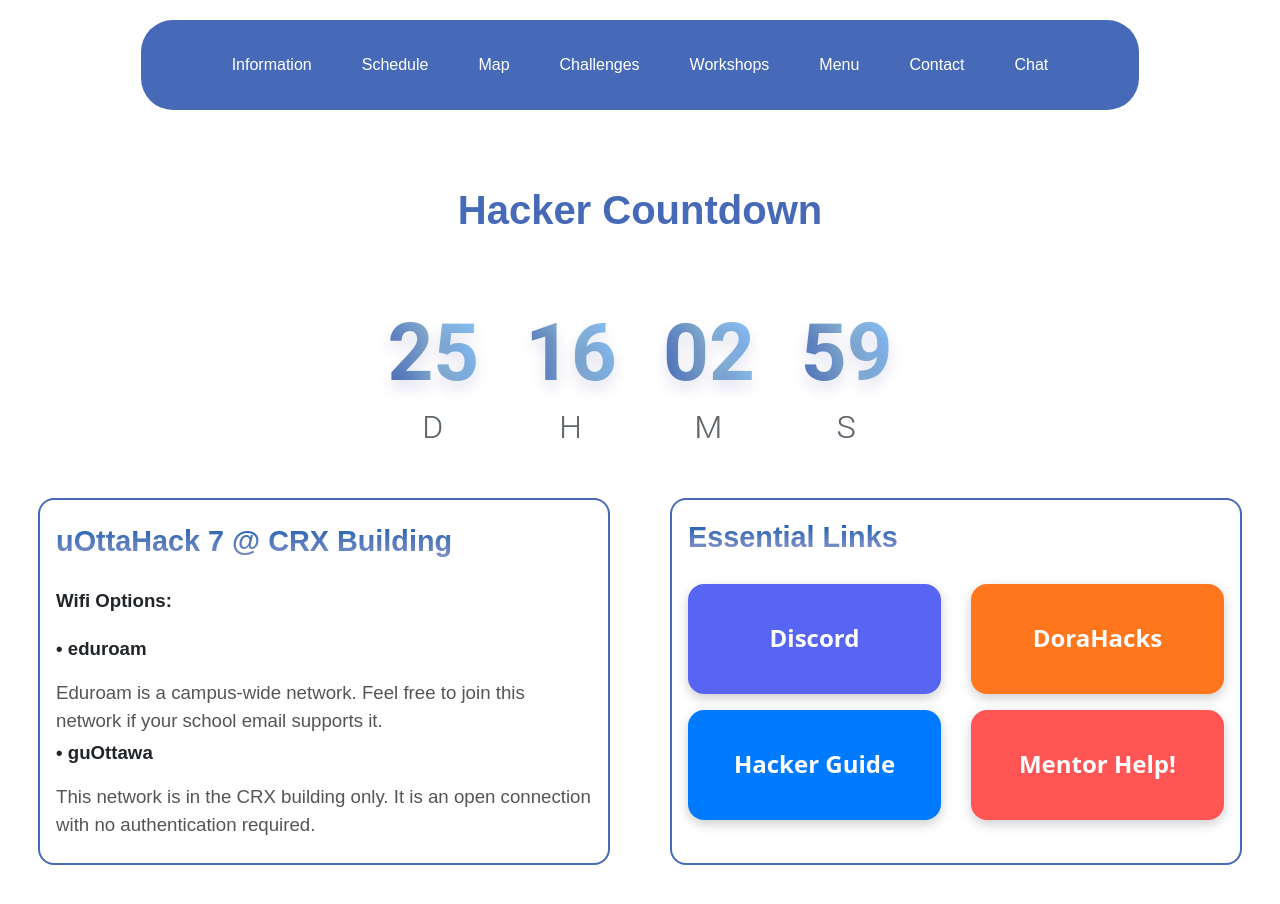
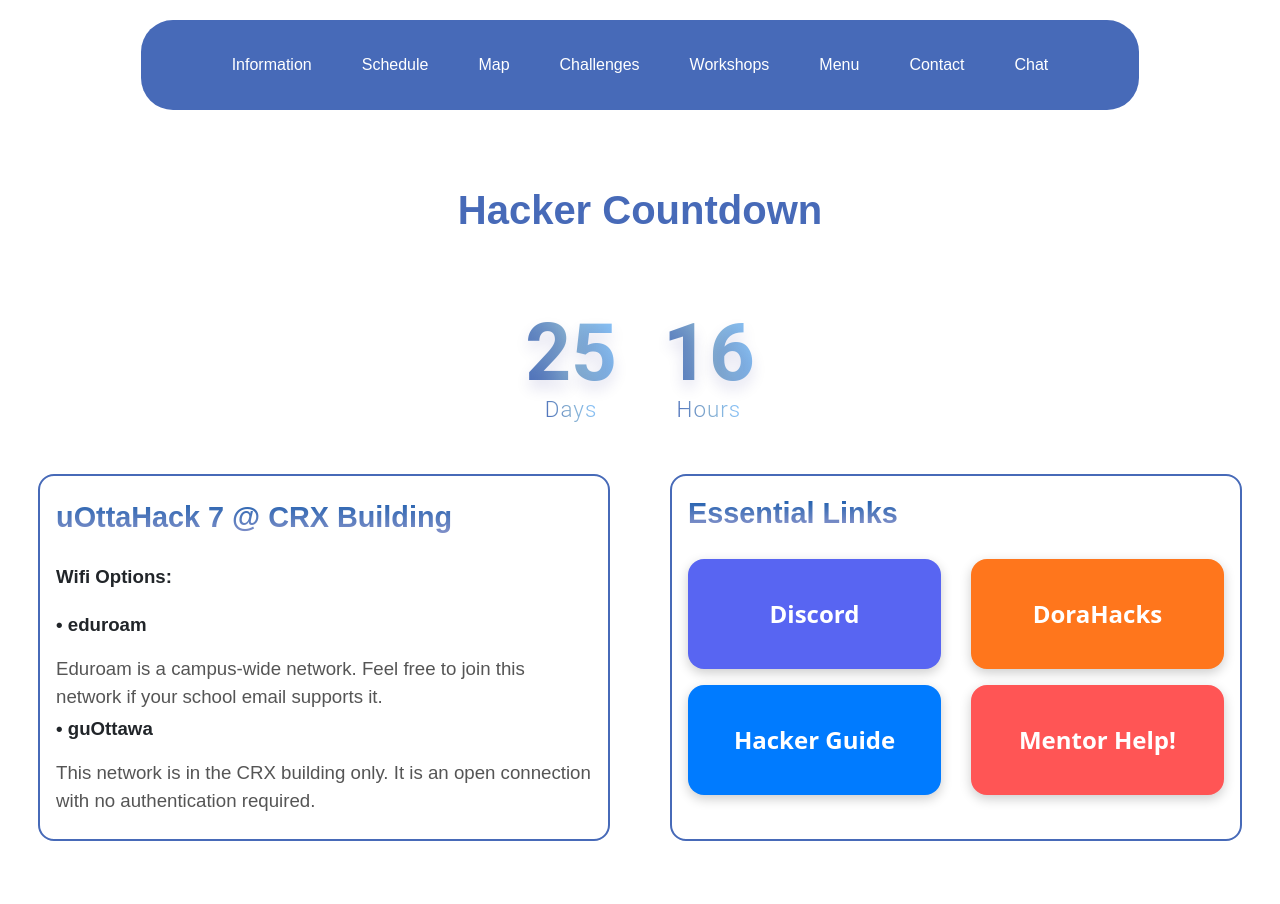
Before and after one commit to Qerope/2025-uottahack-live, a React (Create React App) app: page / in a window 1280 px wide. Shown: the top 904 px of the page. Built offline with nearby package versions, Linux system fonts and the light colour scheme; a web font is replaced by a local one.

Commit message:
countdown styling

```diff
--- a/src/views/Countdown.tsx
+++ b/src/views/Countdown.tsx
@@ -75,10 +75,10 @@
         showHours && (timeLeft.days > 0 || timeLeft.hours >= hoursThreshold || timeLeft.hours > 0);
     const shouldShowMinutes =
         showMinutes &&
-        (timeLeft.days > 0 || timeLeft.hours > 0 || timeLeft.minutes >= minutesThreshold || timeLeft.minutes > 0);
+        (timeLeft.days > 0 || timeLeft.hours > 0 || timeLeft.minutes >= minutesThreshold || timeLeft.minutes > 0) && (timeLeft.days === 0 && timeLeft.hours < hoursThreshold/2);
     const shouldShowSeconds =
         showSeconds &&
-        (timeLeft.days > 0 || timeLeft.hours > 0 || timeLeft.minutes > 0 || timeLeft.seconds > 0);
+        (timeLeft.days > 0 || timeLeft.hours > 0 || timeLeft.minutes > 0 || timeLeft.seconds > 0) && (timeLeft.days === 0 && timeLeft.hours === 0 && timeLeft.minutes < minutesThreshold/2);
 
     const containerStyle: React.CSSProperties = {
         backgroundSize: '200% 200%',
@@ -109,19 +109,18 @@
         WebkitBackgroundClip: 'text',
         color: 'transparent',
         textShadow: '0 8px 15px rgba(0, 12, 124, 0.12)',
-        marginBottom: '-10px',
+        marginBottom: '-20px',
         opacity: 1,
         transition: 'opacity 0.5s ease',
     };
 
     const labelStyle: React.CSSProperties = {
-        fontSize: '2rem',
+        fontSize: '1.4rem',
         fontWeight: 300,
-        color: '#666',
+        color: 'transparent',
         letterSpacing: '1px',
         backgroundImage: `linear-gradient(${gradientAngle}deg, #476AB8, #85AED0, #88C5FF)`,
         WebkitBackgroundClip: 'text',
-        textTransform: 'uppercase' as 'uppercase',
     };
 
     return (
@@ -131,7 +130,7 @@
                     <span style={{ ...numberStyle, opacity: timeLeft.days >= 0 ? 1 : 0 }}>
                         {formatTimeUnit(timeLeft.days)}
                     </span>
-                    <span style={labelStyle}>D</span>
+                    <span style={labelStyle}>Days</span>
                 </div>
             )}
             {shouldShowHours && (
@@ -139,7 +138,7 @@
                     <span style={{ ...numberStyle, opacity: timeLeft.hours >= 0 ? 1 : 0 }}>
                         {formatTimeUnit(timeLeft.hours)}
                     </span>
-                    <span style={labelStyle}>H</span>
+                    <span style={labelStyle}>Hours</span>
                 </div>
             )}
             {shouldShowMinutes && (
@@ -147,7 +146,7 @@
                     <span style={{ ...numberStyle, opacity: timeLeft.minutes >= 0 ? 1 : 0 }}>
                         {formatTimeUnit(timeLeft.minutes)}
                     </span>
-                    <span style={labelStyle}>M</span>
+                    <span style={labelStyle}>Minutes</span>
                 </div>
             )}
             {shouldShowSeconds && (
@@ -155,7 +154,7 @@
                     <span style={{ ...numberStyle, opacity: timeLeft.seconds >= 0 ? 1 : 0 }}>
                         {formatTimeUnit(timeLeft.seconds)}
                     </span>
-                    <span style={labelStyle}>S</span>
+                    <span style={labelStyle}>Seconds</span>
                 </div>
             )}
         </div>
```
